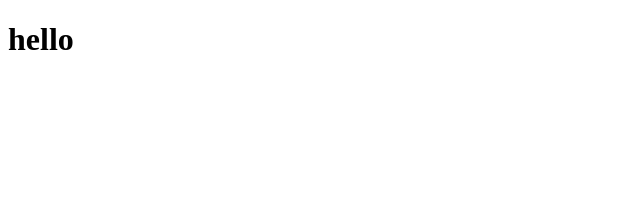
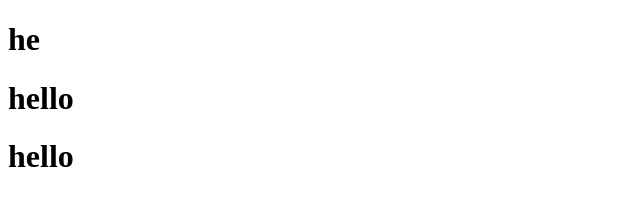
Before and after one commit to KenanAljaber/demo-test, a plain HTML site: page index.html in a window 1280 px wide. Shown: the whole page, without its empty margins (0-640 px from the left). Drawn offline with Linux system fonts and the light colour scheme.

Commit message:
causing conflicts

```diff
--- a/index.html
+++ b/index.html
@@ -1,14 +1,19 @@
 <!DOCTYPE html>
 <html lang="en">
+
 <head>
     <meta charset="UTF-8">
     <meta name="viewport" content="width=device-width, initial-scale=1.0">
     <title>Document</title>
 </head>
+
 <body>
 
 
+
+    <h1>he</h1>
     <h1>hello</h1>
+    <h1>hello</h1>
+</body>
 
-</body>
 </html>
```
